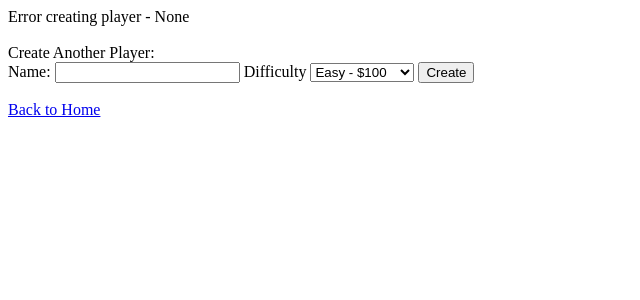
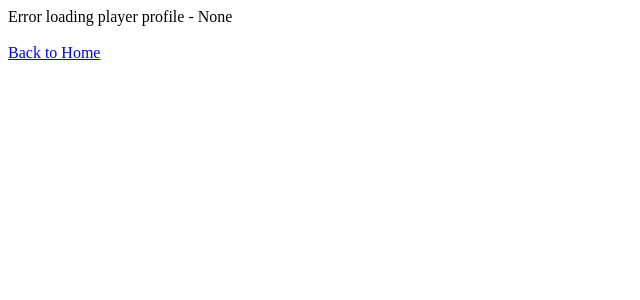
Before and after one commit to freemanlevine/taco-stand, a Flask app: page /player/create in a window 1280 px wide. Shown: the top 300 px of the page, without its empty margins (0-640 px from the left). Run offline with Flask 3, Linux system fonts and the light colour scheme.

Commit message:
refactor load player

```diff
--- a/src/app.py
+++ b/src/app.py
@@ -5,13 +5,6 @@
 from . import db, models, game
 
 app = Flask(__name__)
-
-links = {
-    "home": '<div><a href="/">Back to Home</a></div>',
-    "shops": '<div><a href="/shops">View Shops</a></div>',
-    "customers": '<div><a href="/customers">View Customers</a></div>',
-    "player": '<div><a href="/player">Load Player Profile</a></div>',
-}
 
 @app.route("/")
 def home():
@@ -77,14 +70,17 @@
 
 @app.route("/player/<int:player_id>/load/")
 def load_player(player_id):
-    html = ''
     try:
         active_player = db.set_active_player(player_id)
-        html = f'Player {active_player.name} loaded!'
+        return render_template(
+            'player/create.html',
+            name=active_player.name
+        )
     except Exception as e:
-        html += f'Error loading player profile - {e}'
-    html += links['home']
-    return html
+        return render_template(
+            'player/create.html',
+            error=e
+        )
 
 @app.route("/player/<int:player_id>/delete/")
 def delete_player(player_id):
--- a/src/templates/player/create.html
+++ b/src/templates/player/create.html
@@ -6,14 +6,10 @@
     <body>
         <div>
             {% if name %}
-                Player {{ name }} created on {{ difficulty }} difficulty!
+                Player {{ name }} loaded!
             {% else %}
-                Error creating player - {{ error }}
+                Error loading player profile - {{ error }}
             {% endif %}
-        </div>
-        <div>
-            <br>Create Another Player:
-            {% include 'player/create_player_form.html' %}
         </div>
     </body>
     <br>
```
Also changed, not shown: src/templates/player/load.html (added).
